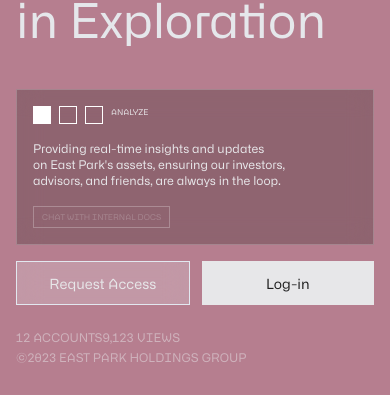
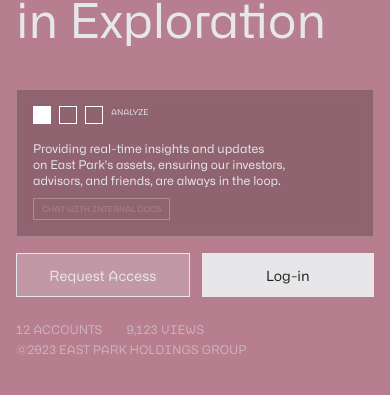
Before and after one commit to fvckprth/solomon-gpt, a Next.js app: page / in a window 390 px wide. Shown: the part 369-764 px from the top of the page. Built offline with nearby package versions, Linux system fonts and the light colour scheme; no server answers.

Commit message:
updated maincontent.tsx

```diff
--- a/components/marketing/MainContent.tsx
+++ b/components/marketing/MainContent.tsx
@@ -37,12 +37,12 @@
         setActiveContent(contentItem);
     }
 
-    const boxClasses = 'border border-white p-2 mr-2 cursor-pointer';
+    const boxClasses = 'border border-white p-2 mr-1 mr-2 cursor-pointer';
     const activeBoxClasses = 'bg-white';
 
     return (
     <div className='flex flex-col h-screen m-4 md:m-0 md:grid md:grid-cols-6 md:grid-rows-auto md:grid-rows-[1fr,1fr,1fr,1fr,1fr,auto] md:gap-0 md:h-screen'>
-            <div className="flex flex-row justify-between md:flex-col md:col-start-1 md:col-span-2 md:row-start-1 md:row-span-4 p-3 md:p-8 mb-12 md:m-0 bg-stone-900 bg-opacity-25 border border-gray-200 border-opacity-25 md:border-t-0 md:border-l-0 backdrop-blur-md">
+            <div className="flex flex-row justify-between md:flex-col md:col-start-1 md:col-span-2 md:row-start-1 md:row-span-4 p-3 md:p-8 mb-12 md:m-0 bg-stone-900 bg-opacity-25 border border-gray-200 border-opacity-25 md:border-t-0 md:border-l-0 backdrop-blur-sm md:backdrop-blur-md">
                 <div className="flex flex-col">
                     <div className="text-gray-200 text-2xl md:text-4xl leading-none tracking-tight mb-2">
                         Solomon
@@ -83,7 +83,7 @@
                 Your Partner <br/>
                 in Exploration
             </div>
-            <div className='mb-4 md:col-start-1 md:col-span-2 md:row-span-3 p-4 md:p-0 md:pb-20 md:px-8 md:m-0 md:pt-8 flex flex-col justify-end items-start space-y-4 bg-stone-900 bg-opacity-25 border border-gray-200 border-opacity-25 md:border-y-0 md:border-l-0 backdrop-blur-md'>
+            <div className='mb-4 md:col-start-1 md:col-span-2 md:row-span-3 p-4 md:p-0 md:pb-20 md:px-8 md:m-0 md:pt-8 flex flex-col justify-end items-start space-y-4 bg-stone-900 bg-opacity-25 border border-gray-200 border-opacity-25 md:border-y-0 md:border-l-0 backdrop-blur-sm md:backdrop-blur-md'>
                 <div className='flex flex-row text-custom-white'>
                     {contentData.map(item => (
                         <div
@@ -94,7 +94,7 @@
                     ))}
                     <div className='text-[8px] md:text-xs text-custom-white'>{activeContent.preview}</div>
                 </div>
-                <div className='inline-block space-y-4'>
+                <div className='inline-block space-y-2 md:space-y-4'>
                     <div className='text-xs md:text-base text-custom-white inline-block'>
                         {activeContent.paragraph.split('\n').map((line, i) => (
                             <span key={i}>
@@ -111,7 +111,7 @@
                 <Button variant='default' size='lg' className='md:text-base w-full'>Log-in</Button>
             </div>
             <div className='flex flex-col md:flex-row md:col-start-3 md:col-span-4 md:row-start-6 md:mb-20 md:ml-20 justify-start text-custom-white text-xs md:text-sm opacity-50 space-y-1 md:space-y-0 md:self-end'>
-                <div className='flex md:space-x-6'>
+                <div className='flex space-x-6'>
                     <div>
                         12 ACCOUNTS
                     </div>
```
